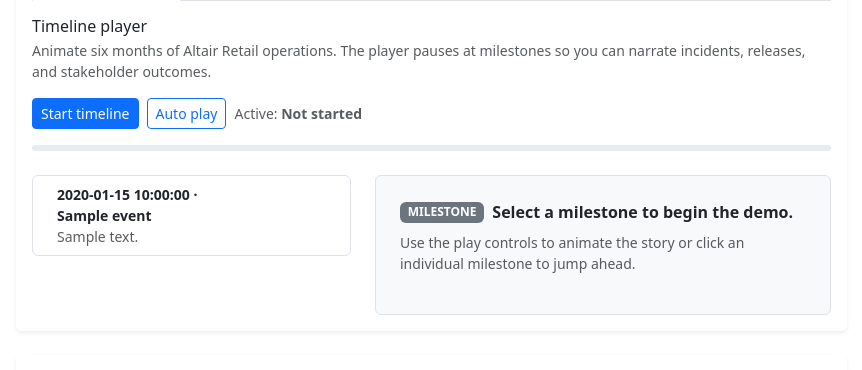
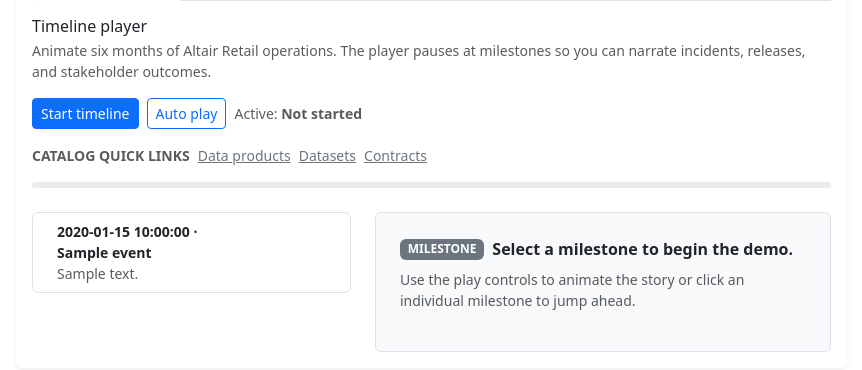
Before and after one commit to NextLab-SRL/dc43, a Python web app: template packages/dc43-demo-app/src/dc43_demo_app/templates/retail_overview.html in a window 1280 px wide. Shown: the part 917-1287 px from the top of the page, without its empty margins (351-1213 px from the left). Run offline with Jinja, Linux system fonts and the light colour scheme; the template is opened without the code that fills it: most values are stand-ins (such as "Sample title", 1, 10 or a date in 2020); some libraries are stand-ins or nearby versions.

Commit message:
Add catalog quick links to retail story tabs

```diff
--- a/packages/dc43-demo-app/src/dc43_demo_app/templates/retail_overview.html
+++ b/packages/dc43-demo-app/src/dc43_demo_app/templates/retail_overview.html
@@ -108,6 +108,12 @@
                 </div>
               </div>
             </div>
+            <div class="d-flex flex-wrap align-items-center gap-2 small text-muted mb-3">
+              <span class="text-uppercase fw-semibold">Catalog quick links</span>
+              <a class="link-secondary" data-retail-tab-link="catalog-products-tab" href="#retail-tools-card">Data products</a>
+              <a class="link-secondary" data-retail-tab-link="catalog-datasets-tab" href="#retail-tools-card">Datasets</a>
+              <a class="link-secondary" data-retail-tab-link="catalog-contracts-tab" href="#retail-tools-card">Contracts</a>
+            </div>
             <div class="progress mb-4" style="height: 6px;">
               <div class="progress-bar bg-primary" id="retailTimelineProgress" role="progressbar" style="width: 0%;" aria-valuenow="0" aria-valuemin="0" aria-valuemax="100"></div>
             </div>
@@ -165,6 +171,12 @@
           </div>
           <div class="tab-pane fade" id="story-flow" role="tabpanel" aria-labelledby="story-flow-tab">
             <p class="small text-muted">Each block represents a data product boundary. Internal datasets stay inside the product while exposed ports are surfaced downstream.</p>
+            <div class="d-flex flex-wrap align-items-center gap-2 small text-muted mb-3">
+              <span class="text-uppercase fw-semibold">Catalog quick links</span>
+              <a class="link-secondary" data-retail-tab-link="catalog-products-tab" href="#retail-tools-card">Data products</a>
+              <a class="link-secondary" data-retail-tab-link="catalog-datasets-tab" href="#retail-tools-card">Datasets</a>
+              <a class="link-secondary" data-retail-tab-link="catalog-contracts-tab" href="#retail-tools-card">Contracts</a>
+            </div>
             <div class="mermaid">
 graph LR
   A["Retail operational foundation<br/>Source feeds"] --> B["Retail star schema<br/>Modelled data"]
@@ -176,6 +188,12 @@ graph LR
           </div>
           <div class="tab-pane fade" id="story-lineage" role="tabpanel" aria-labelledby="story-lineage-tab">
             <p class="small text-muted">Datasets are grouped by the data product zone that owns them. Ports surface public interfaces while internal assets stay inside their product boundary.</p>
+            <div class="d-flex flex-wrap align-items-center gap-2 small text-muted mb-3">
+              <span class="text-uppercase fw-semibold">Catalog quick links</span>
+              <a class="link-secondary" data-retail-tab-link="catalog-products-tab" href="#retail-tools-card">Data products</a>
+              <a class="link-secondary" data-retail-tab-link="catalog-datasets-tab" href="#retail-tools-card">Datasets</a>
+              <a class="link-secondary" data-retail-tab-link="catalog-contracts-tab" href="#retail-tools-card">Contracts</a>
+            </div>
             <div class="mermaid">
 {{ dataset_lineage | safe }}
             </div>
@@ -1360,6 +1378,27 @@ graph LR
 </script>
 <script>
 (function () {
+  const tabLinks = Array.from(document.querySelectorAll('[data-retail-tab-link]'));
+  if (!tabLinks.length) {
+    return;
+  }
+  tabLinks.forEach(function (link) {
+    link.addEventListener('click', function () {
+      const controlId = link.getAttribute('data-retail-tab-link');
+      if (!controlId) {
+        return;
+      }
+      const trigger = document.getElementById(controlId);
+      if (trigger && window.bootstrap && window.bootstrap.Tab) {
+        const tab = window.bootstrap.Tab.getOrCreateInstance(trigger);
+        tab.show();
+      }
+    });
+  });
+})();
+</script>
+<script>
+(function () {
   const navLinks = Array.from(document.querySelectorAll('[data-retail-nav]'));
   if (!navLinks.length) {
     return;
```
Also changed, not shown: docs/retail_demo.md (+14 -10 lines), 1 other file.
